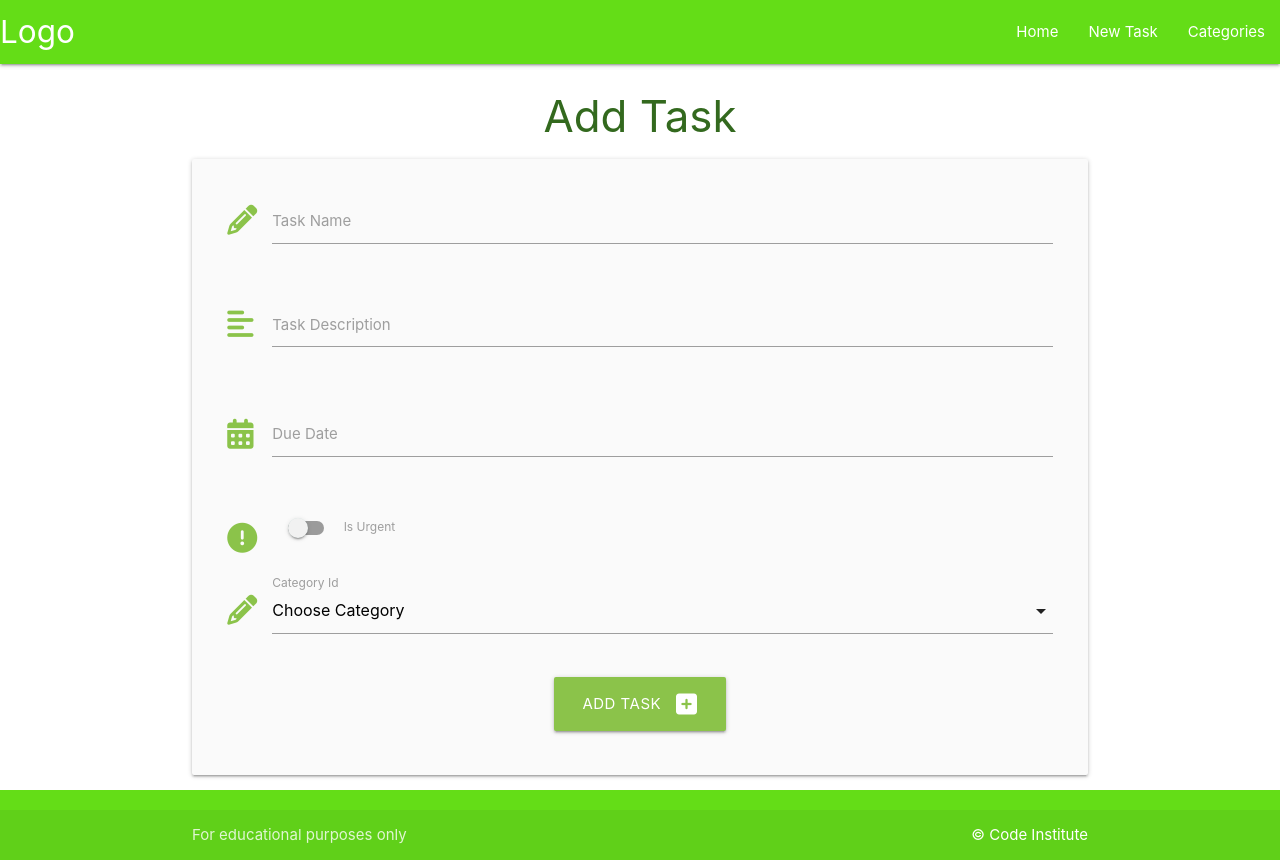
After one commit to ccornfield/task-manager, a Flask app: page /add_task in a window 1280 px wide. The commit adds this page. Run offline with Flask 3, Linux system fonts and the light colour scheme; data that the repository does not hold is empty; some libraries are stand-ins or nearby versions.

Commit message:
Task CRUD begun

```diff
--- a/taskmanager/routes.py
+++ b/taskmanager/routes.py
@@ -5,7 +5,8 @@ from taskmanager.models import Category, Task
 
 @app.route("/")
 def home():
-    return render_template("tasks.html")
+    tasks = list(Task.query.order_by(Task.task_name).all())
+    return render_template("tasks.html", tasks=tasks)
 
 
 @app.route("/categories")
@@ -22,3 +23,35 @@ def add_category():
         db.session.commit()
         return redirect(url_for("categories"))
     return render_template("add_category.html")
+
+@app.route("/edit_category/<int:category_id>", methods=["GET", "POST"])
+def edit_category(category_id):
+    category = Category.query.get_or_404(category_id)
+    if request.method== "POST":
+        category.category_name = request.form.get("category_name")
+        db.session.commit()
+        return redirect(url_for("categories"))
+    return render_template("edit_category.html", category=category)
+
+@app.route("/delete_category/<int:category_id>")
+def delete_category(category_id):
+    category = Category.query.get_or_404(category_id)
+    db.session.delete(category)
+    db.session.commit()
+    return redirect(url_for("categories"))
+
+@app.route("/add_task", methods=["GET", "POST"])
+def add_task():
+    categories = list(Category.query.order_by(Category.category_name).all())
+    if request.method == "POST":
+        task = Task(
+            task_name = request.form.get("task_name"),
+            task_description = request.form.get("task_description"),
+            is_urgent = bool(True if request.form.get("is_urgent") else False),
+            due_date = request.form.get("due_date"),
+            category_id = request.form.get("category_id")
+        )
+        db.session.add(task)
+        db.session.commit()
+        return redirect(url_for("home"))
+    return render_template("add_task.html", categories=categories)
--- a/taskmanager/static/js/javascript.js
+++ b/taskmanager/static/js/javascript.js
@@ -1,4 +1,13 @@
 document.addEventListener('DOMContentLoaded', function() {
     let sidenav = document.querySelectorAll('.sidenav');
     M.Sidenav.init(sidenav);
+
+    var datepicker = document.querySelectorAll('.datepicker');
+    M.Datepicker.init(datepicker, {
+      format: "dd mmmm, yyyy",
+      i18n: {done: "Select"}
+    });
+
+    let selects = document.querySelectorAll("select");
+    M.FormSelect.init(selects);
   });
--- /dev/null
+++ b/taskmanager/templates/add_task.html
@@ -0,0 +1,65 @@
+{% extends "base.html" %}
+{% block content %}
+
+<h3 class="light-green-text text-darken-4 center-align">Add Task</h3>
+
+
+<div class="row card-panel grey lighten-5">
+    <form class="col s12" method="POST" action="{{ url_for('add_task') }}">
+        <div class="row">
+            <div class="input-field col s12">
+                <i class="fas fa-pencil-alt prefix light-green-text text-darken 4"></i>
+                <input id="task_name" name="task_name" minlength="3" maxlength="40" type="text" class="validate" required>
+                <label for="task_name">Task Name</label>
+            </div>
+        </div>
+        <div class="row">
+            <div class="input-field col s12">
+                <i class="fas fa-align-left prefix light-green-text text-darken 4"></i>
+                <textarea id="task_description" name="task_description" minlength="5" maxlength="200"
+                type="text" class="materialize-textarea  validate" required></textarea>
+                <label for="task_description">Task Description</label>
+            </div>
+        </div>
+        <div class="row">
+            <div class="input-field col s12">
+                <i class="fas fa-calendar-alt prefix light-green-text text-darken 4"></i>
+                <input id="due_date" name="due_date" type="text" class="datepicker validate" required>
+                <label for="due_date">Due Date</label>
+            </div>
+        </div>
+        <div class="row">
+            <div class="input-field col s12">
+                <div class="switch">
+                    <i class="fas fa-exclamation-circle prefix light-green-text text-darken 4"></i>
+                    <label for="is_urgent">
+                        <input id="is_urgent" name="is_urgent" type="checkbox">
+                        <span class="lever"></span>
+                        Is Urgent
+                    </label>
+                </div>
+            </div>
+        </div>
+        <div class="row">
+            <div class="input-field col s12">
+                <i class="fas fa-pencil-alt prefix light-green-text text-darken 4"></i>
+                <select id = "category_id" name="category_id" class="validate" required>
+                    <option value="" disabled selected>Choose Category</option>
+                    {% for category in categories%}
+                        <option value="{{ category.id }}">{{ category.category_name }}</option>
+                    {% endfor %}
+                </select>
+                <label for="category_id">Category Id</label>
+            </div>
+        </div>
+        <div class="row">
+            <div class="col s12 center-align">
+                <button type="submit" class="btn-large light-green">
+                    Add Task <i class="fas fa-plus-square right"></i>
+                </button>
+            </div>
+        </div>
+    </form>
+</div>
+
+{% endblock%}
--- a/taskmanager/templates/base.html
+++ b/taskmanager/templates/base.html
@@ -20,7 +20,7 @@
               <a href="{{ url_for('home') }}" data-target="mobile-demo" class="sidenav-trigger"><i class="fas fa-bars">menu</i></a>
               <ul class="right hide-on-med-and-down">
                 <li><a href="{{ url_for('home') }}">Home</a></li>
-                <li><a href="">New Task</a></li>
+                <li><a href="{{ url_for('add_task') }}">New Task</a></li>
                 <li><a href="{{ url_for('categories') }}">Categories</a></li>
               </ul>
             </div>
@@ -28,7 +28,7 @@
 
           <ul class="sidenav" id="mobile-demo">
             <li><a href="{{ url_for('home') }}">Home</a></li>
-            <li><a href="">New Task</a></li>
+            <li><a href="{{ url_for('add_task') }}">New Task</a></li>
             <li><a href="{{ url_for('categories') }}">Categories</a></li>
           </ul>
     </header>
--- a/taskmanager/templates/categories.html
+++ b/taskmanager/templates/categories.html
@@ -19,8 +19,8 @@
           <span class="card-title">{{ category.category_name }}</span>
         </div>
         <div class="card-action">
-          <a href="#" class="btn blue accent-4">Edit</a>
-          <a href="#" class="btn red">Delete</a>
+          <a href="{{ url_for('edit_category', category_id = category.id)}}" class="btn blue accent-4">Edit</a>
+          <a href="{{ url_for('delete_category', category_id = category.id)}}" class="btn red">Delete</a>
         </div>
       </div>
     </div>
```
Also changed, not shown: taskmanager/templates/edit_category.html (added, +27 -0 lines), taskmanager/templates/tasks.html (+25 -0 lines).
